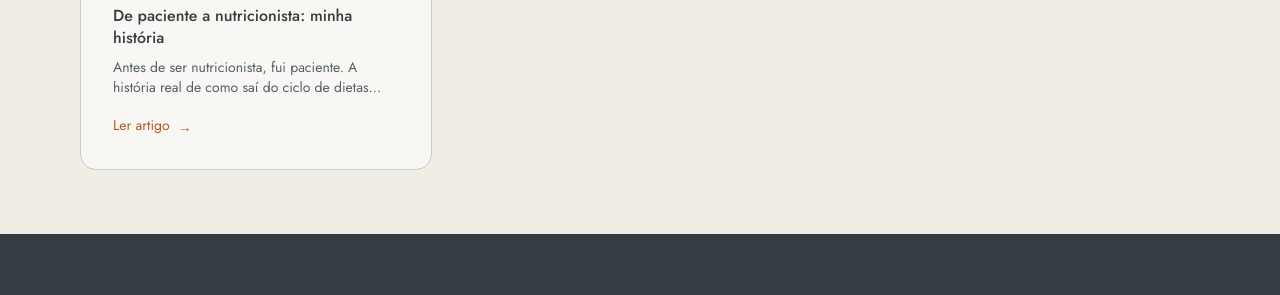
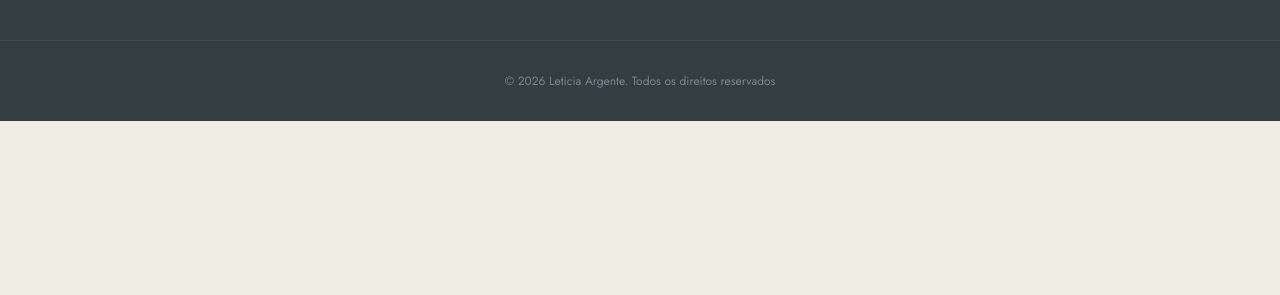
Before and after one commit to leargente/site, a website: page index.html in a window 1280 px wide. Shown: the part 5998-6293 px from the top of the page. After the commit the page ends 6119 px from the top, so only its background shows below. Drawn offline with nearby package versions, Linux system fonts and the light colour scheme.

Commit message:
Add files via upload

```diff
--- a/index.html
+++ b/index.html
@@ -875,7 +875,9 @@
 
                 async fetchPosts() {
                     // Lista estática dos artigos do blog (leargente.com.br/blog).
-                    // Ao publicar um novo artigo, adicione um objeto aqui em cima da lista.
+                    // Ao publicar um novo artigo, adicione um objeto aqui EM CIMA da lista.
+                    // A home mostra apenas os 3 primeiros (veja o .slice(0, 3) no final).
+                    // Pode deixar todos os artigos aqui — os antigos só saem da vitrine, não do blog.
                     this.posts = [
                         {
                             id: "como-emagrecer-de-forma-saudavel",
@@ -913,7 +915,7 @@
                             data: "jul 2026",
                             url: "blog/de-paciente-a-nutricionista/index.html"
                         }
-                    ]
+                    ].slice(0, 3)
                     this.carregando = false
                 },
 
```
